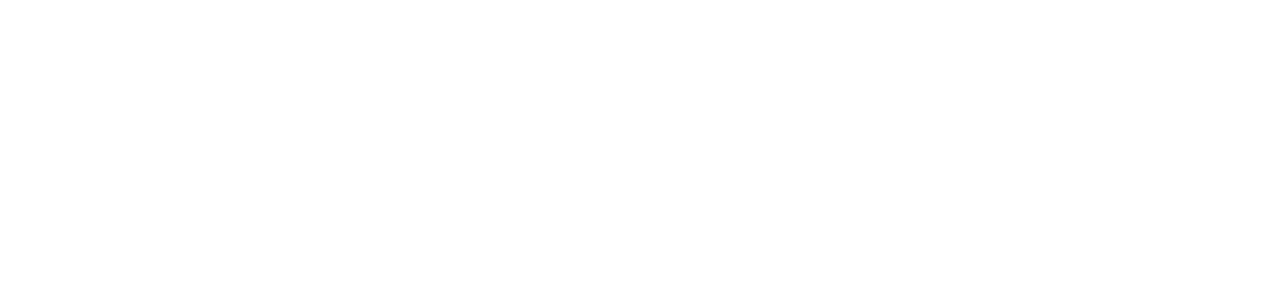
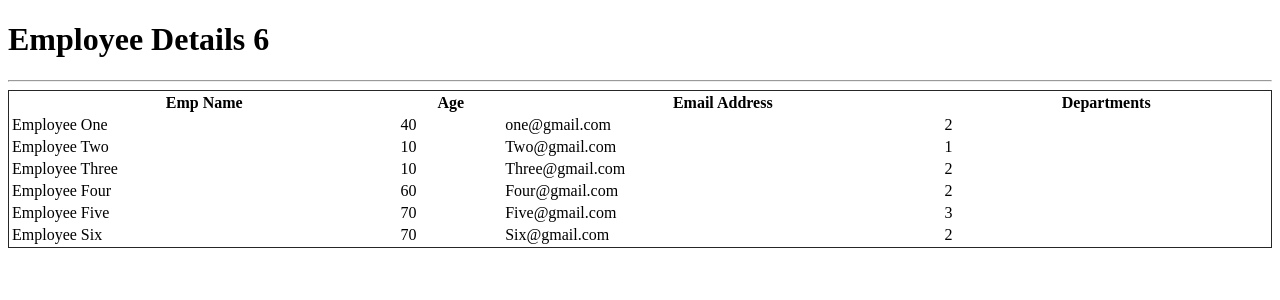
Before and after one commit to MithadinC/assessment-1, an Angular app: page / in a window 1280 px wide. Shown: the top 300 px of the page. Built offline with nearby package versions, Linux system fonts and the light colour scheme.

Commit message:
Table displayed with injected data

```diff
--- a/src/app/app.component.css
+++ b/src/app/app.component.css
@@ -0,0 +1,4 @@
+.table {
+    border: 1px solid rgb(39, 38, 38);
+    width: 100%;
+}
--- a/src/app/app.component.html
+++ b/src/app/app.component.html
@@ -0,0 +1,26 @@
+ <h1>Employee Details {{data.length}}</h1>
+
+ <hr>
+
+ <div>
+
+ </div>
+
+ <table class="table">
+    <thead>
+      <tr>
+        <th>Emp Name</th>
+        <th>Age</th>
+        <th>Email Address</th>
+        <th>Departments</th>
+      </tr>
+    </thead>
+    <tbody>
+      <tr *ngFor="let emp of data">
+        <td>{{emp.name}}</td>
+        <td>{{emp.age}}</td>
+        <td>{{emp.email}}</td>
+        <td><span title="{{emp.departments.toString()}}">{{emp.departments.length}}</span></td>
+      </tr>
+    </tbody>
+ </table>
--- a/src/app/app.component.ts
+++ b/src/app/app.component.ts
@@ -1,11 +1,17 @@
 import { Component, OnInit } from '@angular/core';
+import { DataService } from './data.service';
 
 @Component({
   selector: 'app-root',
   templateUrl: './app.component.html',
   styleUrls: ['./app.component.css']
 })
-export class AppComponent {
+export class AppComponent implements OnInit{
   title = 'assessment';
+  data: any[];
+   constructor(private dataService: DataService) {}
 
+   ngOnInit() {
+      this.data = this.dataService.getData();
+   }
 }
--- a/src/app/app.module.ts
+++ b/src/app/app.module.ts
@@ -3,6 +3,7 @@
 
 import { AppRoutingModule } from './app-routing.module';
 import { AppComponent } from './app.component';
+import { DataService } from './data.service';
 
 @NgModule({
   declarations: [
@@ -12,7 +13,7 @@
     BrowserModule,
     AppRoutingModule
   ],
-  providers: [],
+  providers: [DataService],
   bootstrap: [AppComponent]
 })
 export class AppModule { }
--- a/src/app/data.service.ts
+++ b/src/app/data.service.ts
@@ -0,0 +1,20 @@
+import { Injectable } from '@angular/core';
+import { employees } from '../assets/data.js';
+
+@Injectable({
+  providedIn: 'root'
+})
+export class DataService {
+
+  constructor() { }
+
+  getData(): any[] {
+    return employees;
+  }
+
+  getDepartments() {
+    const departments = Array.from(new Set(employees.map(el => el.departments).flat()));
+    return (departments)
+  }
+
+}
--- a/src/assets/data.js
+++ b/src/assets/data.js
@@ -0,0 +1,56 @@
+export const employees = [
+  {
+    name: "Employee One",
+    age: 40,
+    email: "one@gmail.com",
+    departments: ["Computer", "Physics"],
+  },
+  {
+    name: "Employee Two",
+    age: 10,
+    email: "Two@gmail.com",
+    departments: ["Computer"],
+  },
+  {
+    name: "Employee Three",
+    age: 10,
+    email: "Three@gmail.com",
+    departments: ["Physics", "Chemistry"],
+  },
+  {
+    name: "Employee Four",
+    age: 60,
+    email: "Four@gmail.com",
+    departments: ["Chemistry", "Physics"],
+  },
+  {
+    name: "Employee Five",
+    age: 70,
+    email: "Five@gmail.com",
+    departments: ["Computer", "Physics", "Chemistry"],
+  },
+  {
+    name: "Employee Six",
+    age: 70,
+    email: "Six@gmail.com",
+    departments: ["Computer", "Physics"],
+  },
+];
+
+/*
+Question
+-------------------------------------------------------
+This is the data that you are given. Now you have to design a web page that shows the data. (design given on the pdf)
+1. When the page loads, it should automatically do the followings.
+    => Shows the total Number of employees in the header replacing "<total_no_of_employees>"
+    => The department dropdown should be auto populated without selecting anything. The options values should be takes from the above object.
+       Which means making any changes to the given array keeping the type intact should populate the dropdown. You can not show duplicate values here.
+    => The SORT BY dropdown should have the options "name(a-z)","name(z-a)", "age","email". "name(a-z)" should be selected by default.
+    => The table should load all the records present in the above array sorted by NAME(A-Z). Employee Name, Age, Email and Number of Departments.
+    => Hovering over the no in the "Number of Departments" column, should show the departments in a comma separated values on a tooltip.
+
+2. Events :
+    => When the user clicks the search button, the table should show the data that matches the selected department (if selected)
+       and whatever we have in the NAME / EMAIL text box, sorted by the sort dropdown.
+
+*/
```
